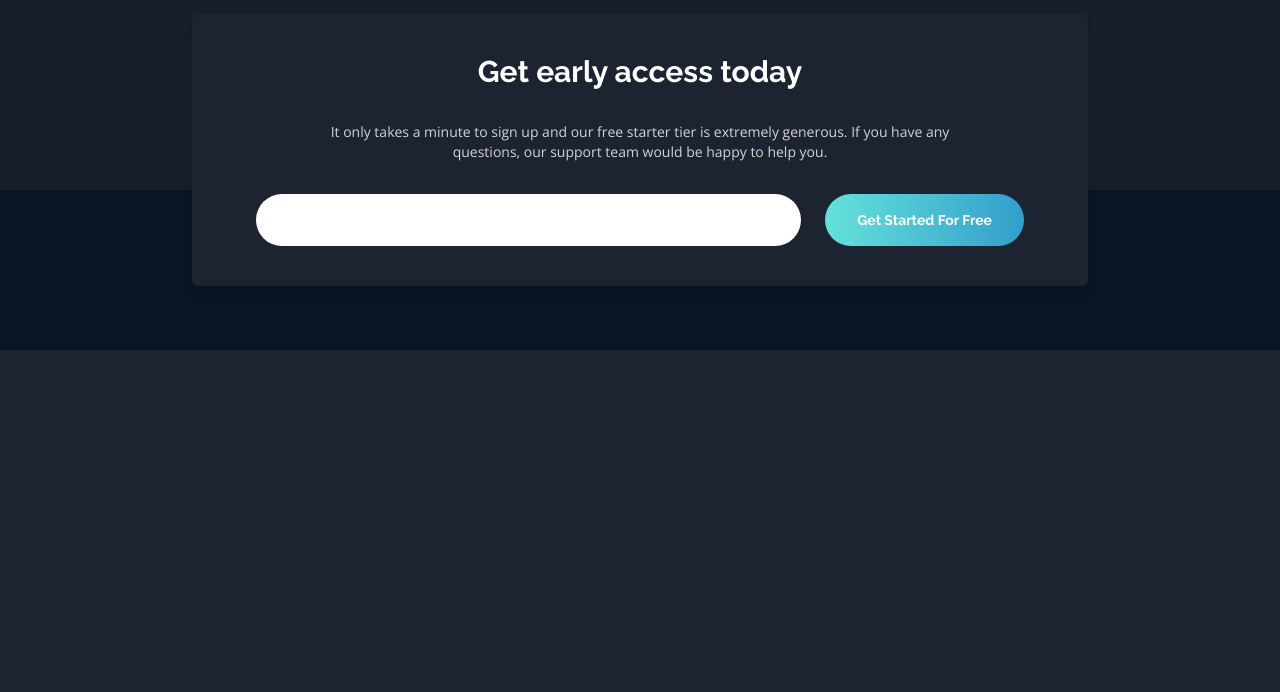
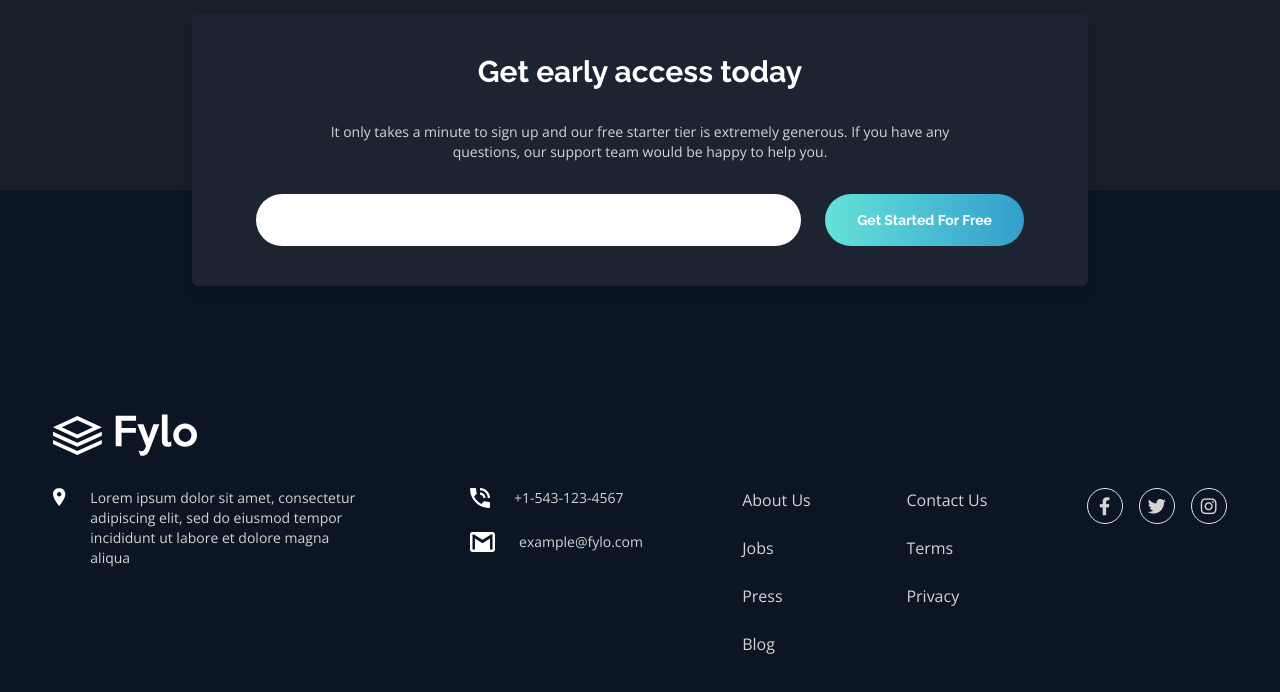
Before and after one commit to imkaranks/fylo-dark-theme-landing-page, a React (Vite) app: page / in a window 1280 px wide. Shown: the part 2860-3552 px from the top of the page. Before the commit the page ends 3210 px from the top, so only its background shows below. Built offline with nearby package versions, Linux system fonts and the light colour scheme.

Commit message:
build: add footer component

```diff
--- a/index.html
+++ b/index.html
@@ -7,6 +7,7 @@
     <link rel="preconnect" href="https://fonts.googleapis.com">
     <link rel="preconnect" href="https://fonts.gstatic.com" crossorigin>
     <link href="https://fonts.googleapis.com/css2?family=Open+Sans:wght@400;700&family=Raleway:wght@400;700&display=swap" rel="stylesheet">
+    <link rel="stylesheet" href="https://cdnjs.cloudflare.com/ajax/libs/font-awesome/6.4.0/css/all.min.css" integrity="sha512-iecdLmaskl7CVkqkXNQ/ZH/XLlvWZOJyj7Yy7tcenmpD1ypASozpmT/E0iPtmFIB46ZmdtAc9eNBvH0H/ZpiBw==" crossorigin="anonymous" referrerpolicy="no-referrer" />
     <title>Fylo Dark Theme Landing Page</title>
   </head>
   <body class="bg-primary-500 text-neutral-300 text-sm font-primary pt-2 lg:pt-10">
--- a/src/App.jsx
+++ b/src/App.jsx
@@ -5,6 +5,7 @@ import Features from './components/Features';
 import Collaborate from './components/Collaborate';
 import Testimonial from './components/Testimonial';
 import Registration from './components/Registration';
+import Footer from './components/Footer';
 
 function App() {
 
@@ -18,6 +19,7 @@ function App() {
         <Testimonial />
         <Registration />
       </main>
+      <Footer />
     </>
   );
 }
--- /dev/null
+++ b/src/components/Footer.jsx
@@ -0,0 +1,130 @@
+import React from 'react';
+import fyloLogo from '../assets/images/logo.svg';
+import iconEmail from '../assets/images/icon-email.svg';
+import iconLocation from '../assets/images/icon-location.svg';
+import iconPhone from '../assets/images/icon-phone.svg';
+import Link from './Link';
+
+function Footer() {
+  return (
+    <footer className='bg-primary-700 py-16'>
+      <div className="w-11/12 max-w-7xl mx-auto flex flex-wrap gap-8">
+        <a href="#" className='basis-full' title='Go to the Homepage'>
+          <img
+            src={fyloLogo}
+            alt="Fylo logo"
+            role='image'
+            className='max-w-[7rem] lg:max-w-[9rem]'
+          />
+        </a>
+
+        <section className='basis-full flex-shrink lg:flex-1 grid gap-6'>
+          <div className="flex gap-6 items-start">
+            <h2 className='sr-only'>Location</h2>
+            <img
+              src={iconLocation}
+              alt=''
+              role='image'
+              className='object-contain'
+            />
+            <p className='max-w-[54ch]'>
+              Lorem ipsum dolor sit amet, consectetur adipiscing elit, sed do eiusmod tempor incididunt ut labore et
+              dolore magna aliqua
+            </p>
+          </div>
+        </section>
+
+        <section className='basis-full flex-shrink lg:flex-1'>
+          <div className="grid gap-6 lg:justify-center">
+            <h2 className='sr-only'>Contact Us</h2>
+
+            <div className="flex gap-6">
+              <h3 className="sr-only">Phone Number</h3>
+              <img
+                src={iconPhone}
+                alt=''
+                role='image'
+              />
+              <p>+1-543-123-4567</p>
+            </div>
+
+            <div className="flex gap-6">
+              <h3 className="sr-only">Email Address</h3>
+              <img
+                src={iconEmail}
+                alt=''
+                role='image'
+              />
+              <p>example@fylo.com</p>
+            </div>
+          </div>
+        </section>
+
+        <section className="basis-full flex-shrink lg:flex-1">
+          <ul className="columns-2 text-base space-y-6">
+            <li>
+              <Link
+                text='About Us'
+              />
+            </li>
+            <li>
+              <Link
+                text='Jobs'
+              />
+            </li>
+            <li>
+              <Link
+                text='Press'
+              />
+            </li>
+            <li>
+              <Link
+                text='Blog'
+              />
+            </li>
+            <li>
+              <Link
+                text='Contact Us'
+              />
+            </li>
+            <li>
+              <Link
+                text='Terms'
+              />
+            </li>
+            <li>
+              <Link
+                text='Privacy'
+              />
+            </li>
+          </ul>
+        </section>
+
+        <section className="basis-full flex-shrink lg:basis-auto">
+          <ul className="flex gap-4 lg:justify-end">
+            <li>
+              <Link
+                Icon={<i className="border border-inherit p-2 w-[36px] grid place-content-center aspect-square rounded-full fa-brands fa-facebook-f"></i>}
+                addOns='text-lg hover:border-accent-cyan'
+              />
+            </li>
+            <li>
+              <Link
+                Icon={<i className="border border-inherit p-2 w-[36px] grid place-content-center aspect-square rounded-full fa-brands fa-twitter"></i>}
+                addOns='text-lg hover:border-accent-cyan'
+              />
+            </li>
+            <li>
+              <Link
+                Icon={<i className="border border-inherit p-2 w-[36px] grid place-content-center aspect-square rounded-full fa-brands fa-instagram"></i>}
+                addOns='text-lg hover:border-accent-cyan'
+              />
+            </li>
+          </ul>
+        </section>
+      </div>
+    </footer>
+  );
+}
+
+export default Footer;
```
